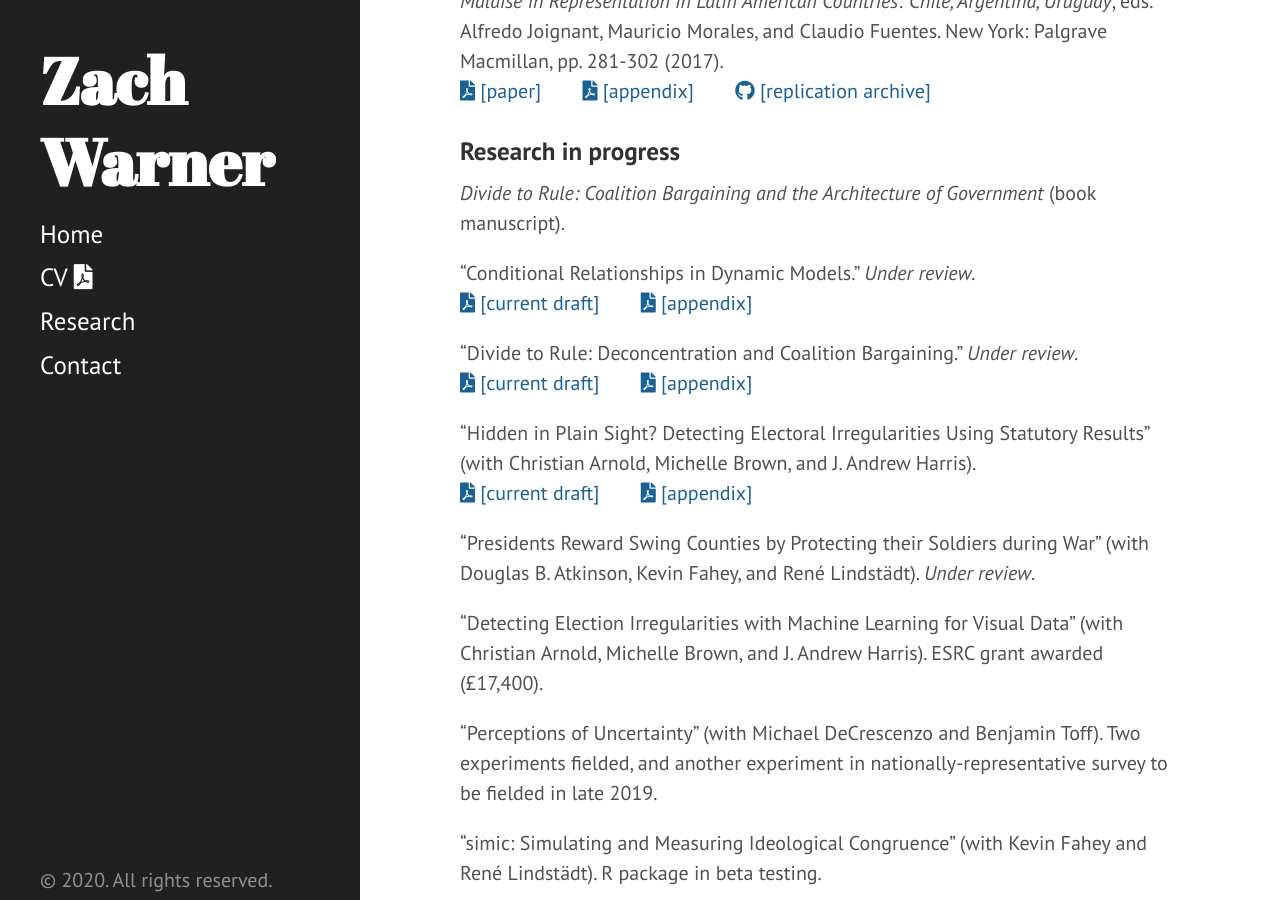
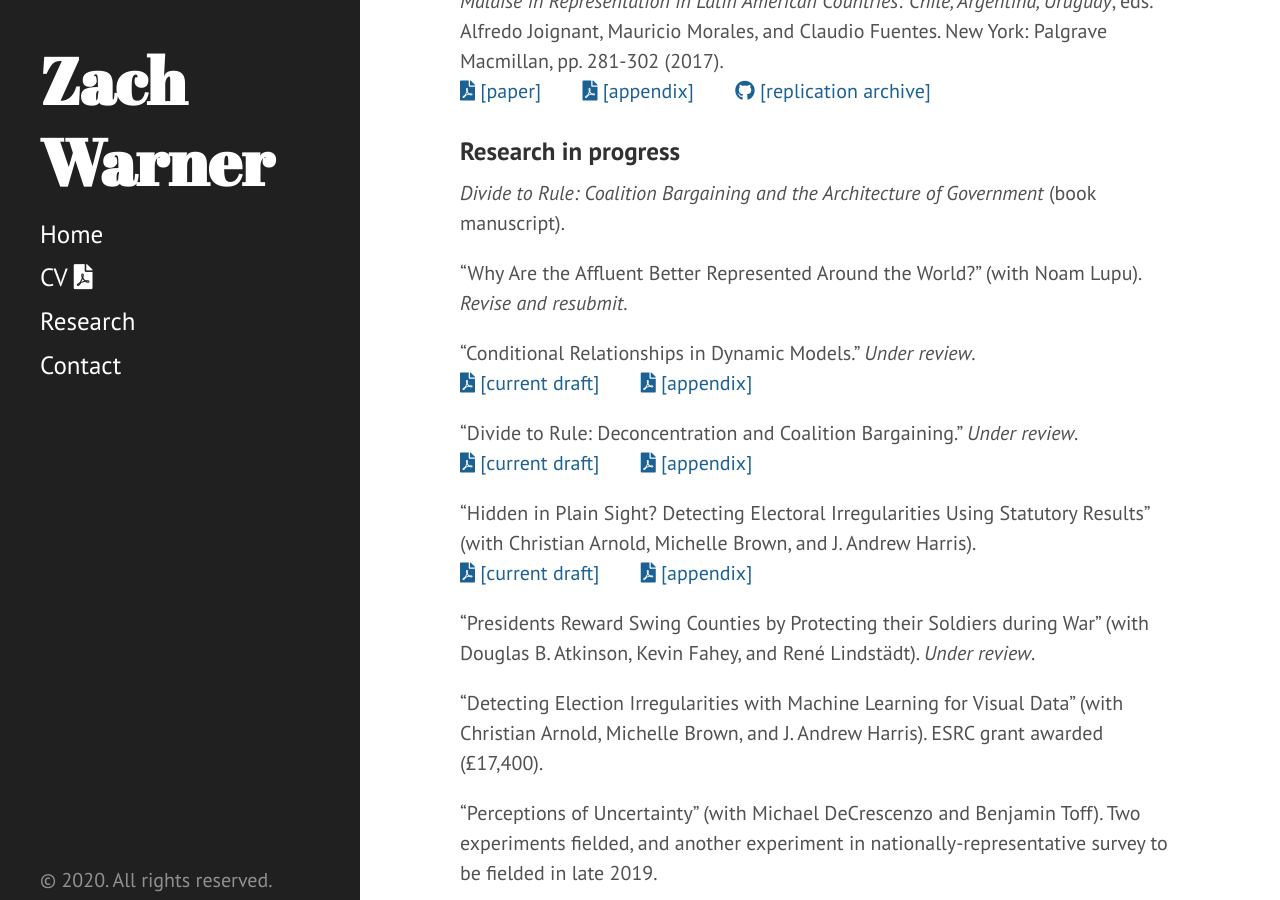
Before and after one commit to zachwarner/zachwarner.github.io, a Jekyll site: the page built from research.md, in a window 1280 px wide and 900 px high, scrolled down 575 px. Built offline with Jekyll 4.4.1, drawn with Linux system fonts in a browser that asks for light colours.

Commit message:
Update research.md
Include R&R on mechanisms paper

```diff
--- a/research.md
+++ b/research.md
@@ -27,6 +27,13 @@ permalink: /research
 ### Research in progress
 *Divide to Rule: Coalition Bargaining and the Architecture of Government* (book manuscript).
 
+"Why Are the Affluent Better Represented Around the World?" (with Noam Lupu). *Revise and resubmit*. <br>
+<!--
+<span style="padding-right:5%"><a href='{{ "/download/Lupu-Warner-Why-Are-the-Affluent.pdf" | relative_url }}'><i class='fas fa-file-pdf'></i> [current draft]</a></span>
+<a href='{{ "/download/Lupu-Warner-Why-Are-the-Affluent-Appendix.pdf" | relative_url }}'><i class='fas fa-file-pdf'></i> [appendix]</a>
+-->
+
+
 "Conditional Relationships in Dynamic Models." *Under review*. <br>
 <span style="padding-right:5%"><a href='{{ "/download/Warner-Conditional-Relationships.pdf" | relative_url }}'><i class='fas fa-file-pdf'></i> [current draft]</a></span>
 <a href='{{ "/download/Warner-Conditional-Relationships-Appendix.pdf" | relative_url }}'><i class='fas fa-file-pdf'></i> [appendix]</a>
@@ -34,12 +41,6 @@ permalink: /research
 "Divide to Rule: Deconcentration and Coalition Bargaining." *Under review*. <br>
 <span style="padding-right:5%"><a href='{{ "/download/Warner-Divide-to-Rule.pdf" | relative_url }}'><i class='fas fa-file-pdf'></i> [current draft]</a></span>
 <a href='{{ "/download/Warner-Divide-to-Rule-Appendix.pdf" | relative_url }}'><i class='fas fa-file-pdf'></i> [appendix]</a>
-
-<!--
-"Why Are the Affluent Better Represented Around the World?" (with Noam Lupu). *Under review*. <br>
-<span style="padding-right:5%"><a href='{{ "/download/Lupu-Warner-Why-Are-the-Affluent.pdf" | relative_url }}'><i class='fas fa-file-pdf'></i> [current draft]</a></span>
-<a href='{{ "/download/Lupu-Warner-Why-Are-the-Affluent-Appendix.pdf" | relative_url }}'><i class='fas fa-file-pdf'></i> [appendix]</a>
--->
 
 "Hidden in Plain Sight? Detecting Electoral Irregularities Using Statutory Results" (with Christian Arnold, Michelle Brown, and J. Andrew Harris). <br>
 <span style="padding-right:5%"><a href='{{ "/download/Warner-et-al-Hidden.pdf" | relative_url }}'><i class='fas fa-file-pdf'></i> [current draft]</a></span>
```
